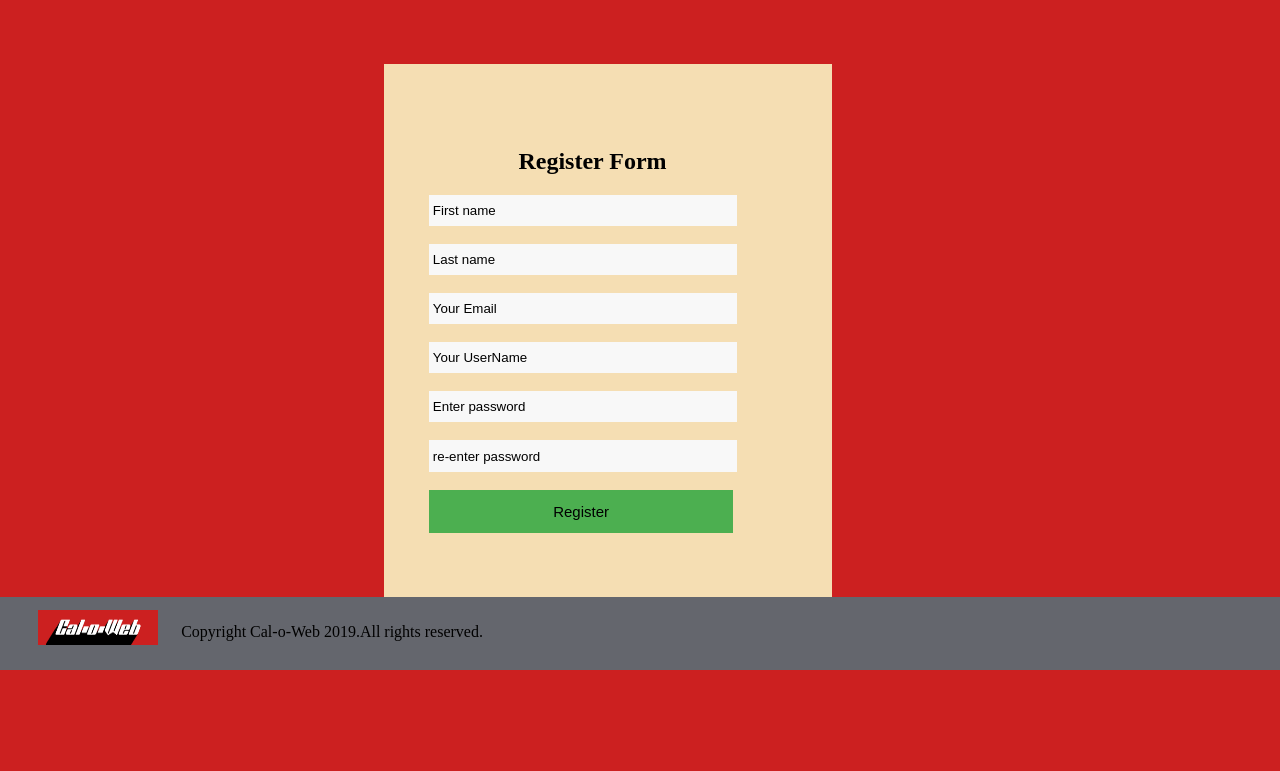
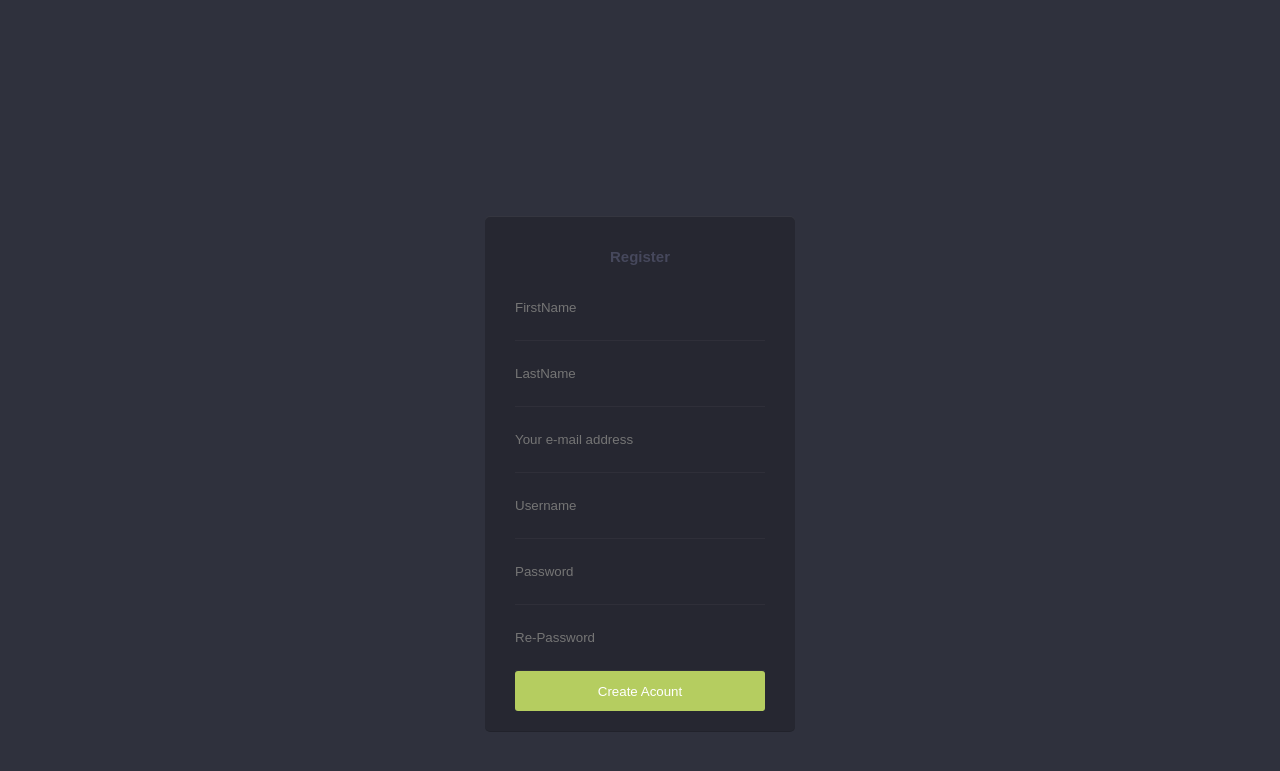
Before and after one commit to Andrei2498/Cal-o-web-3, a PHP site: page /html/Register.html in a window 1280 px wide. Shown: the top 771 px of the page. Run offline with PHP 8.4, Linux system fonts and the light colour scheme.

Commit message:
change theme register

```diff
--- a/css/register.css
+++ b/css/register.css
@@ -1,79 +1,66 @@
-body{
-    background-color:#cc2020;
-    padding: 0;
-    margin: 0;
-}
-.register{
-    width: 35%;
-    vertical-align: middle;
-    margin-top: 5%;
-    margin-left:30%;
-    background-color: wheat;
-    padding-bottom: 5%;
-    padding-top:5%;
-
-}
-#inputContent{
-    margin-left:10%;
-}
-h1{
-    margin-left:30%;
-}
-#inputContent input{
-    width: 75%;
-    background-color:#f8f8f8;
-    padding-top:2% ;
-    padding-bottom: 2%;
-    padding-left: 1%;
-    border: 0;
-
-}
-#registerBtn button{
-    border:none;
-    padding-top: 3%;
-    padding-left: 2%;
-    padding-bottom: 3%;
-    padding-right: 2%;
-    background-color: #4CAF50;
-    width: 68%;
-    font-size: 15px;
-    display: inline-block;
-    margin-left:10%;
-
-}
-input{
-    width: 70%;
-    background-color:#f8f8f8;
-    padding-top:3% ;
-    padding-bottom: 2%;
-    padding-left: 1%;
-    border: 1;
+body {
+background: #2f313d;
+color: #46485c;
+font-family: sans-serif;
+margin:0;
+padding: 0;
 }
 
-/* ----- AICI AVEM FOOTERUL ------ */
-footer{
-  height:10%;
-  background-color:#64666d;
-  padding-bottom: 1%;
+h2 {
+color: #46485c;
+font-size: 15px;
+font-weight: 600;
+text-align: center;
+margin-bottom: 10px;
 }
-footer ul{
-    list-style-type: none;
-    margin: 0;
-    padding: 0;
-    overflow: hidden;
+.register {
+width: 250px;
+position: absolute;
+top: 50%;
+left: 50%;
+margin: -184px 0px 0px -155px;
+background: rgba(0,0,0,0.2);
+padding: 20px 30px;
+border-radius: 5px;
+box-shadow: 0px 1px 0px rgba(0,0,0,0.3),inset 0px 1px 0px rgba(255,255,255,0.07)
 }
-footer ul li{
-    padding-left: 2%;
-    float: left;
+
+input[type="text"], input[type="password"] {
+width: 250px;
+padding: 25px 0px;
+background: transparent;
+border: 0;
+border-bottom: 1px solid rgba(255,255,255,0.04);
+outline: none;
+color: #46485c;
 }
-footer img{
-    padding-top:6%;
+
+label {
+display: block;
+position: absolute;
+margin-top: 2px;
+width: 4px;
+height: 4px;
+border-radius: 50%;
+background: #46485c;
+content: "";
+transition: all 0.3s ease-in-out;
+cursor: pointer;
+border: 3px solid #252730;
+box-shadow: 0px 0px 0px 2px #46485c;
 }
-#image{
-    padding-top: 5%;
-    margin-left: 10%;
+
+
+input[type="submit"] {
+background: #b5cd60;
+border: 0;
+width: 250px;
+height: 40px;
+border-radius: 3px;
+color: white;
+cursor: pointer;
+transition: background 0.3s ease-in-out;
 }
-li p{
-    padding-top: 3%;
-    padding-left: 10px;
+input[type="submit"]:hover {
+background: #16aa56;
 }
--- a/html/Register.html
+++ b/html/Register.html
@@ -1,42 +1,22 @@
 <!DOCTYPE html>
-<html lang="EN">
+<html>
 <head>
     <title>Register</title>
     <link rel="shortcut icon" type="image/x-icon" href="../image/logo.png" />
     <link rel="stylesheet" type="text/css" href="../css/register.css">
 </head>
+
 <body>
-        <div class="register">
-            <section class="form">
-                <h1>Register Form</h1>
-                <form>
-                    <div id="inputContent">
-                    <input type="text" name="fName" value="First name">
-                    <br><br>
-                    <input type="text" name="lName" value="Last name">
-                    <br>
-                    <br>
-                    <input type="text" name="email" value="Your Email">
-                    <br><br>
-                    <input type="text" name="email" value="Your UserName">
-                    <br><br>
-                    <input type="text" name="password" value="Enter password"><br><br>
-                    <input type="text" name="second-password" value="re-enter password"><br><br>
+    <div class='register'>
+        <h2>Register</h2>
+        <input name='FirstName' placeholder='FirstName' type='text'/>
+        <input name='LastName' placeholder='LastName' type='text'/>
+        <input name='Email' placeholder='Your e-mail address' type='text'/>
+        <input name='Username' placeholder='Username' type='text'/>
+        <input id='pw' name='password' placeholder='Password' type='password'/>
+        <input id='pw' name='re-password' placeholder='Re-Password' type='password'/>
+        <input type='submit' value='Create Acount'/>
       </div>
-                    <div id="registerBtn">
-                        <button type="button">Register</button>
-                    </div>
-                </form>
-            </section>
-        </div>
-        <footer>
-            <ul>
-              <li><div id="image">
-                    <img src="../image/banner-2.0.png" height="35" width="120">
-                  </div>
-              </li>
-              <li><p>Copyright Cal-o-Web 2019.All rights reserved.</p></li>
-            </ul>
-        </footer>
 </body>
+
 </html>
```
Lines whose indentation alone changed are shown as unchanged.
